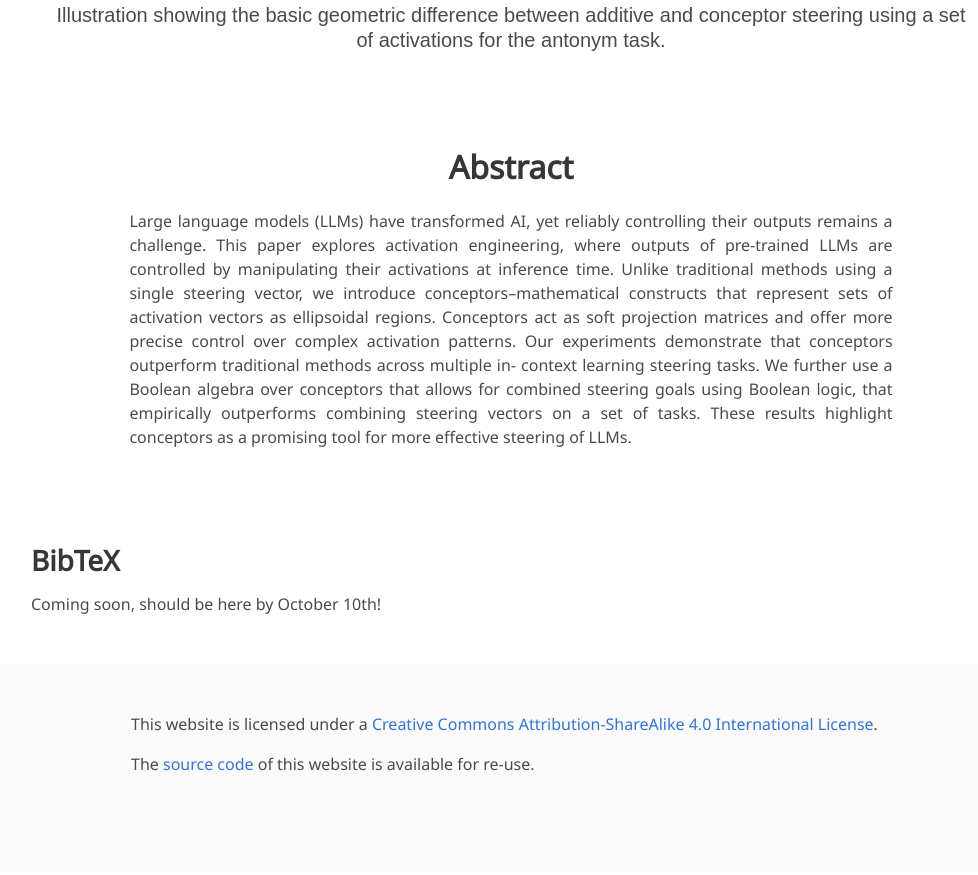
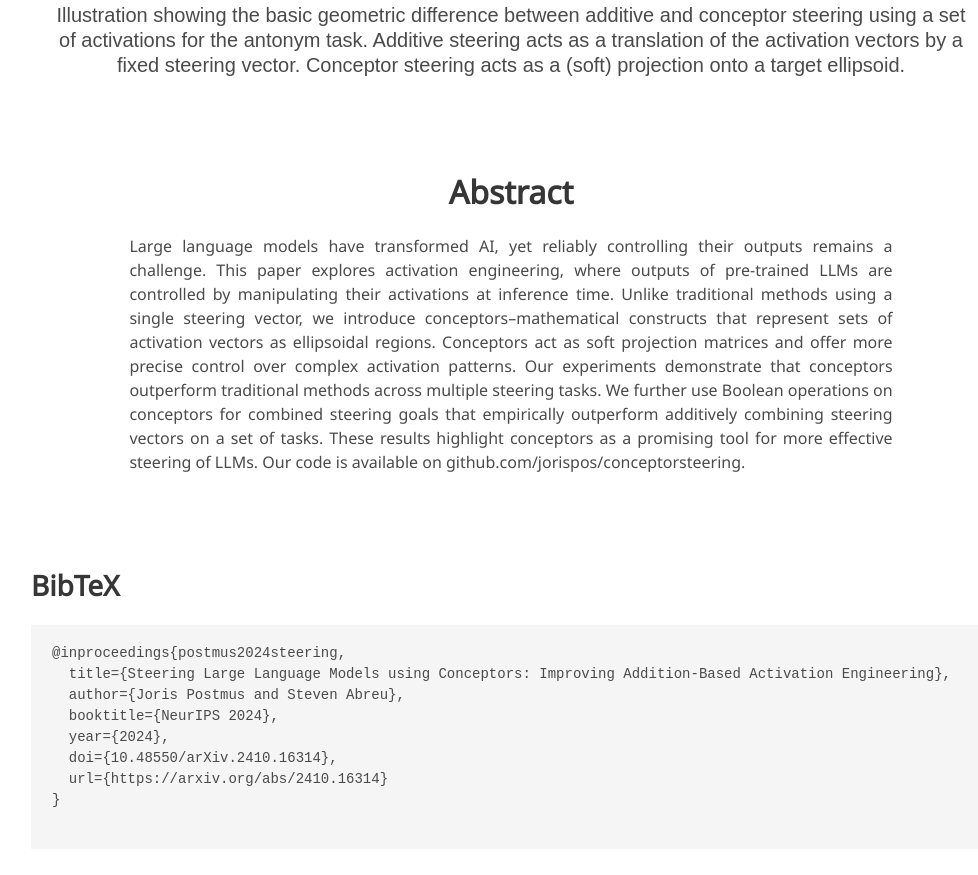
Before and after one commit to jorispos/conceptor_steering, a plain HTML site: page index.html in a window 1280 px wide. Shown: the part 845-1720 px from the top of the page, without its empty margins (129-1107 px from the left). Drawn offline with nearby package versions, Linux system fonts and the light colour scheme; some icons are missing; a web font is replaced by a local one.

Commit message:
Added new details

```diff
--- a/index.html
+++ b/index.html
@@ -2,23 +2,17 @@
 <html>
 <head>
   <meta charset="utf-8">
-  <meta name="description"
-        content="PARSE-Ego4D">
+  <meta name="description" content="PARSE-Ego4D">
   <meta name="keywords" content="LLM, ">
   <meta name="viewport" content="width=device-width, initial-scale=1">
   <title>Steering Large Language Models using Conceptors: Improving Addition-Based Activation Engineering</title>
 
-
-
-  <link href="https://fonts.googleapis.com/css?family=Google+Sans|Noto+Sans|Castoro"
-        rel="stylesheet">
-
+  <link href="https://fonts.googleapis.com/css?family=Google+Sans|Noto+Sans|Castoro" rel="stylesheet">
   <link rel="stylesheet" href="./webcontent/css/bulma.min.css">
   <link rel="stylesheet" href="./webcontent/css/bulma-carousel.min.css">
   <link rel="stylesheet" href="./webcontent/css/bulma-slider.min.css">
   <link rel="stylesheet" href="./webcontent/css/fontawesome.all.min.css">
-  <link rel="stylesheet"
-        href="https://cdn.jsdelivr.net/gh/jpswalsh/academicons@1/css/academicons.min.css">
+  <link rel="stylesheet" href="https://cdn.jsdelivr.net/gh/jpswalsh/academicons@1/css/academicons.min.css">
   <link rel="stylesheet" href="./webcontent/css/index.css">
   <link rel="icon" href="./webcontent/images/favicon.svg">
 
@@ -29,7 +23,6 @@
   <script src="./webcontent/js/index.js"></script>
 </head>
 <body>
-
 
 <section class="hero">
   <div class="hero-body">
@@ -52,7 +45,7 @@
             <div class="publication-links">
               <!-- PDF Link. -->
               <span class="link-block">
-                <a href="MINT_NeurIPS2024_Conceptor_Steering.pdf"
+                <a href="https://arxiv.org/pdf/2410.16314"
                    class="external-link button is-normal is-rounded is-dark">
                   <span class="icon">
                       <i class="fas fa-file-pdf"></i>
@@ -61,15 +54,15 @@
                 </a>
               </span>
               <span class="link-block">
-                <a href="#"
-                   class="external-link button is-normal is-rounded is-dark"
-                   onclick="alert('Coming soon! Should be here by October 10th!'); return false;">
+                <a href="https://arxiv.org/abs/2410.16314"
+                   class="external-link button is-normal is-rounded is-dark">
                     <span class="icon">
                         <i class="ai ai-arxiv"></i>
                     </span>
                     <span>arXiv</span>
                 </a>
-            </span>
+              </span>
+            </div>
           </div>
         </div>
       </div>
@@ -80,12 +73,10 @@
 <section class="hero teaser">
   <div class="container is-max-desktop">
     <div class="hero-body">
-
-      <img src="./webcontent/images/fig1.png"
-      class="teaser"
-      alt="image."/>
+      <img src="./webcontent/images/fig1.png" class="teaser" alt="image."/>
       <h2 class="subtitle has-text-centered">
-        Illustration showing the basic geometric difference between additive and conceptor steering using a set of activations for the antonym task.
+        Illustration showing the basic geometric difference between additive and conceptor steering
+        using a set of activations for the antonym task. Additive steering acts as a translation of the activation vectors by a fixed steering vector. Conceptor steering acts as a (soft) projection onto a target ellipsoid.
       </h2>
     </div>
   </div>
@@ -99,51 +90,53 @@
         <h2 class="title is-3">Abstract</h2>
         <div class="content has-text-justified">
           <p>
-            Large language models (LLMs) have transformed AI, yet reliably controlling their
-outputs remains a challenge. This paper explores activation engineering, where
-outputs of pre-trained LLMs are controlled by manipulating their activations at
-inference time. Unlike traditional methods using a single steering vector, we
-introduce conceptors–mathematical constructs that represent sets of activation
-vectors as ellipsoidal regions. Conceptors act as soft projection matrices and
-offer more precise control over complex activation patterns. Our experiments
-demonstrate that conceptors outperform traditional methods across multiple in-
-context learning steering tasks. We further use a Boolean algebra over conceptors
-that allows for combined steering goals using Boolean logic, that empirically
-outperforms combining steering vectors on a set of tasks. These results highlight
-conceptors as a promising tool for more effective steering of LLMs.
+            Large language models have transformed AI, yet reliably controlling their outputs
+            remains a challenge. This paper explores activation engineering, where outputs
+            of pre-trained LLMs are controlled by manipulating their activations at inference
+            time. Unlike traditional methods using a single steering vector, we introduce
+            conceptors–mathematical constructs that represent sets of activation vectors as
+            ellipsoidal regions. Conceptors act as soft projection matrices and offer more
+            precise control over complex activation patterns. Our experiments demonstrate
+            that conceptors outperform traditional methods across multiple steering tasks. We
+            further use Boolean operations on conceptors for combined steering goals that
+            empirically outperform additively combining steering vectors on a set of tasks.
+            These results highlight conceptors as a promising tool for more effective steering
+            of LLMs. Our code is available on github.com/jorispos/conceptorsteering.
           </p>
         </div>
       </div>
     </div>
     <!--/ Abstract. -->
-
   </div>
 </section>
-
-
 
 <section class="section" id="BibTeX">
   <div class="container is-max-desktop content">
     <h2 class="title">BibTeX</h2>
-    Coming soon, should be here by October 10th!
+    <pre>
+@inproceedings{postmus2024steering,
+  title={Steering Large Language Models using Conceptors: Improving Addition-Based Activation Engineering},
+  author={Joris Postmus and Steven Abreu},
+  booktitle={NeurIPS 2024},
+  year={2024},
+  doi={10.48550/arXiv.2410.16314},
+  url={https://arxiv.org/abs/2410.16314}
+}
+    </pre>
   </div>
 </section>
 
-
 <footer class="footer">
   <div class="container">
-
     <div class="columns is-centered">
       <div class="column is-8">
         <div class="content">
           <p>
-            This website is licensed under a <a rel="license"
-                                                href="http://creativecommons.org/licenses/by-sa/4.0/">Creative
+            This website is licensed under a <a rel="license" href="http://creativecommons.org/licenses/by-sa/4.0/">Creative
             Commons Attribution-ShareAlike 4.0 International License</a>.
           </p>
           <p>
-            The <a
-              href="https://github.com/nerfies/nerfies.github.io">source code</a> of this website is available for re-use.
+            The <a href="https://github.com/nerfies/nerfies.github.io">source code</a> of this website is available for re-use.
           </p>
         </div>
       </div>
```
